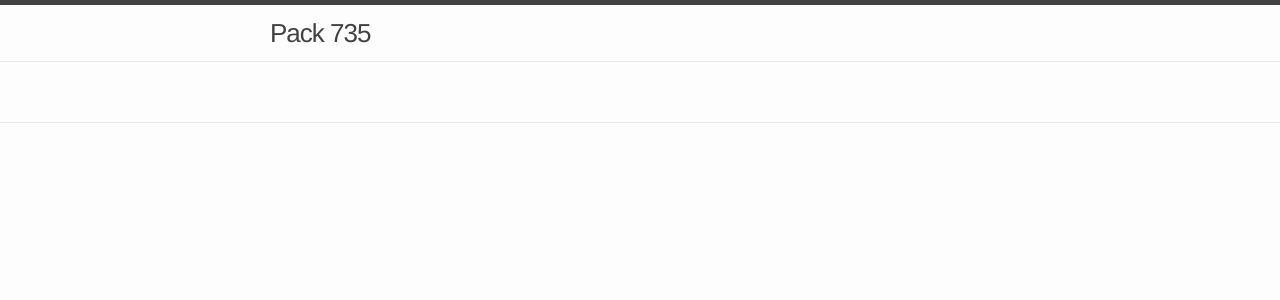
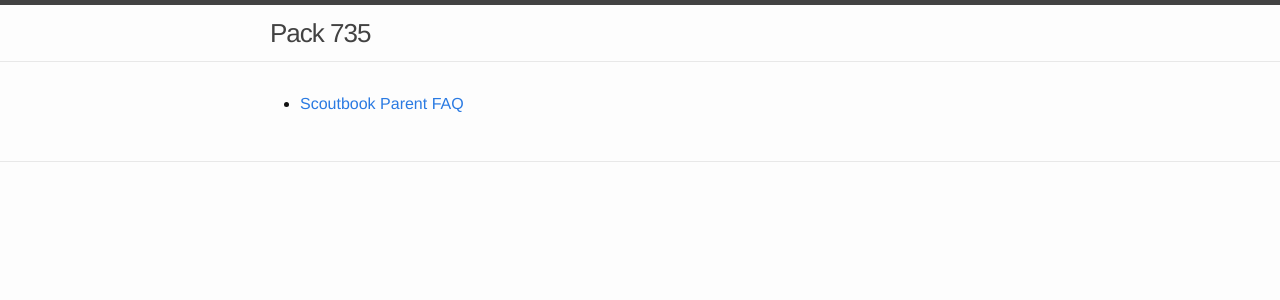
Before and after one commit to david-hosier/david-hosier.github.io, a Jekyll site: the page built from index.html, in a window 1280 px wide. Shown: the top 300 px of the page. Built offline with Jekyll 4.4.1, drawn with Linux system fonts in a browser that asks for light colours.

Commit message:
added Scoutbook Parent FAQ to index page

```diff
--- a/index.html
+++ b/index.html
@@ -4,5 +4,8 @@ layout: default
 
 <div class="home">
 
+<ul>
+	<li><a href='/scouts/scoutbook/faq-parent.html'>Scoutbook Parent FAQ</a></li>
+</ul>
 
 </div>
```
